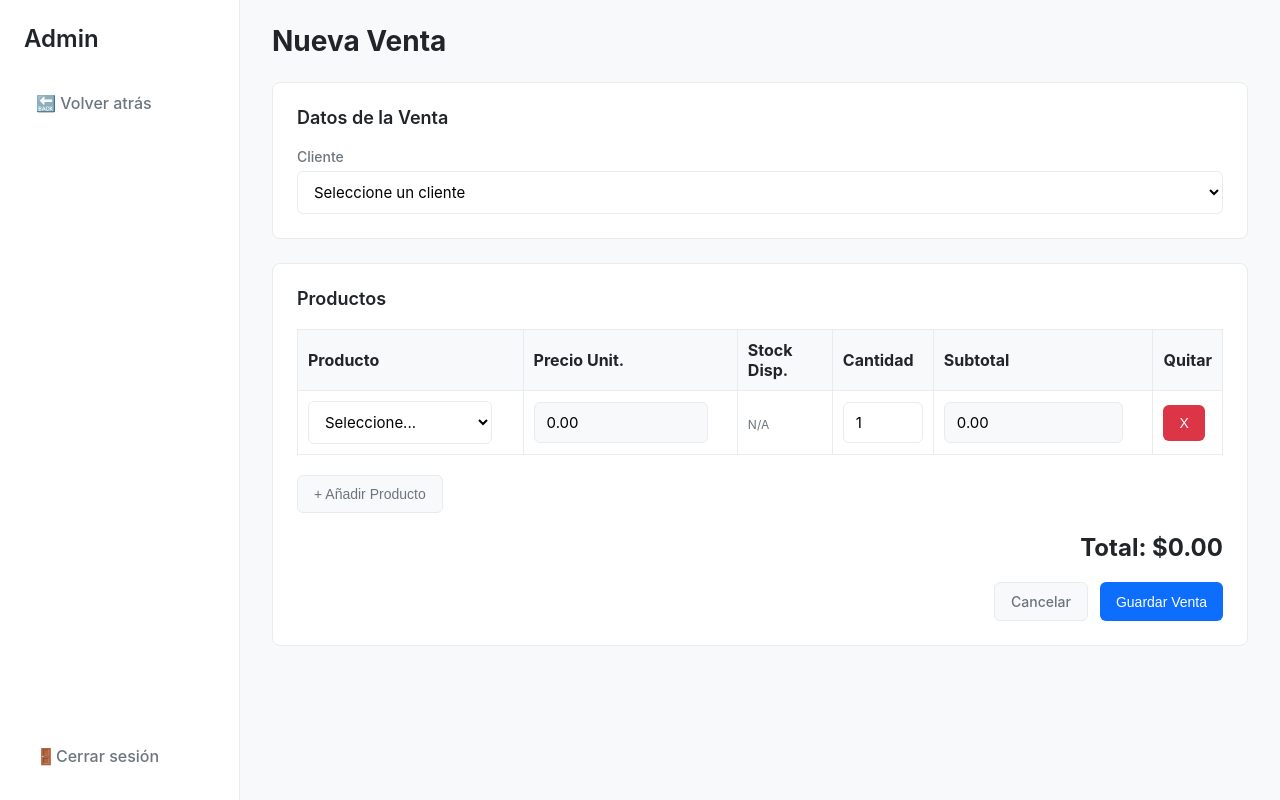
After one commit to iZeroRe/Tecnomundo, a PHP site: page /trabajador/ventas.php in a window 1280 px wide. The commit adds this page. Run offline with PHP 8.4, Linux system fonts and the light colour scheme; the visitor is signed in with stand-in values (Sample User, id 1); data comes from the database, SQL or seed files in the repository.

Commit message:
Ventas + funcionalidades

```diff
--- a/html/trabajador/dashboard.php
+++ b/html/trabajador/dashboard.php
@@ -367,6 +367,7 @@ try {
         <nav class="sidebar-nav">
             <ul>
                 <li><a href="#" class="active"><span>📊</span> Tablero</a></li>
+                                <li><a href="ventas.php"><span>💰</span>Nueva Venta</a></li>
                 <li><a href="../common/ordenes.php"><span>📦</span> Órdenes</a></li>
                 <li><a href="../common/garantias.php"><span>🛡️</span> Garantías</a></li>
             </ul>
@@ -387,7 +388,7 @@ try {
                 <div class="search-bar">
                     <input type="text" placeholder="Buscar orden, cliente, IMEI...">
                 </div>
-                <button class="btn-primary">+ Nueva orden</button>
+                               <a href="../admin/nueva_orden.php" class="btn-primary">+ Nueva orden</a>
             </div>
         </header>
 
--- /dev/null
+++ b/html/trabajador/ventas.php
@@ -0,0 +1,307 @@
+<?php
+session_start();
+require '../config/conexion.php'; // Asegúrate que la ruta a tu conexión es correcta
+
+// --- Bloque de Seguridad ---
+if (!isset($_SESSION['is_logged_in']) || $_SESSION['is_logged_in'] !== true) {
+    header('Location: /login.php');
+    exit;
+}
+
+// --- Fin Bloque de Seguridad ---
+
+// 1. Consultar clientes para el dropdown
+$stmt_clientes = $pdo->query("SELECT id_cliente, nombre, apellido FROM cliente ORDER BY apellido, nombre");
+$clientes = $stmt_clientes->fetchAll(PDO::FETCH_ASSOC);
+
+// 2. Consultar productos para el dropdown Y para JavaScript
+$stmt_productos = $pdo->query("SELECT id_producto, nombre, precio, stock FROM producto WHERE stock > 0 ORDER BY nombre");
+$productos = $stmt_productos->fetchAll(PDO::FETCH_ASSOC);
+
+// 3. Crear un mapa de productos (ID => datos) para que JavaScript pueda usarlos
+$productos_map = [];
+foreach ($productos as $producto) {
+    // Usamos 'precio' y 'stock' como números
+    $productos_map[$producto['id_producto']] = [
+        'nombre' => $producto['nombre'],
+        'precio' => (float) $producto['precio'],
+        'stock' => (int) $producto['stock']
+    ];
+}
+?>
+
+<!DOCTYPE html>
+<html lang="es">
+<head>
+    <meta charset="UTF-8">
+    <meta name="viewport" content="width=device-width, initial-scale-1.0">
+    <title>Nueva Venta</title>
+    <style>
+            :root {
+                  --color-primario: #0d6efd;
+                  --color-fondo: #f8f9fa;
+                  --color-blanco: #ffffff;
+                  --color-texto: #212529;
+                  --color-texto-secundario: #6c757d;
+                  --color-borde: #e9ecef;
+            --color-rojo: #dc3545;
+            }
+            body { font-family: -apple-system, BlinkMacSystemFont, "Segoe UI", Roboto, "Helvetica Neue", Arial, sans-serif; margin: 0; background-color: var(--color-fondo); color: var(--color-texto); display: flex; }
+            .sidebar { width: 240px; background-color: var(--color-blanco); border-right: 1px solid var(--color-borde); height: 100vh; display: flex; flex-direction: column; padding: 24px; box-sizing: border-box; position: fixed; left: 0; top: 0; }
+            .sidebar-header { font-size: 24px; font-weight: 600; margin-bottom: 30px; }
+            .sidebar-nav { flex-grow: 1; }
+            .sidebar-nav ul { list-style: none; padding: 0; margin: 0; }
+            .sidebar-nav li { margin-bottom: 10px; }
+            .sidebar-nav a { text-decoration: none; color: var(--color-texto-secundario); font-weight: 500; display: flex; align-items: center; padding: 10px 12px; border-radius: 6px; transition: background-color 0.2s, color 0.2s; }
+            .sidebar-nav a:hover { background-color: var(--color-fondo); color: var(--color-texto); }
+            .sidebar-nav a.active { background-color: #e7f1ff; color: var(--color-primario); font-weight: 600; }
+            .sidebar-nav a span { margin-right: 12px; font-size: 20px; }
+            .sidebar-footer a { text-decoration: none; color: var(--color-texto-secundario); font-weight: 500; display: flex; align-items: center; padding: 10px 12px; }
+            .main-content { margin-left: 240px; flex-grow: 1; padding: 24px 32px; }
+            .main-header h1 { font-size: 28px; margin: 0; margin-bottom: 24px; }
+            .card { background-color: var(--color-blanco); border: 1px solid var(--color-borde); border-radius: 8px; padding: 24px; }
+            .card-header { font-size: 18px; font-weight: 600; margin: 0 0 20px 0; }
+            .form-grid { display: grid; grid-template-columns: 1fr; gap: 20px; }
+        .form-group { display: flex; flex-direction: column; }
+            .form-group label { display: block; font-weight: 500; color: var(--color-texto-secundario); margin-bottom: 6px; font-size: 14px; }
+         .form-control { width: 100%; padding: 10px 12px; border: 1px solid var(--color-borde); border-radius: 6px; font-size: 15px; box-sizing: border-box; transition: border-color 0.2s, box-shadow 0.2s; font-family: inherit; background-color: var(--color-blanco); }
+            .form-control:focus { outline: none; border-color: var(--color-primario); box-shadow: 0 0 0 3px rgba(13, 110, 253, 0.25); }
+        .form-control[readonly] { background-color: var(--color-fondo); }
+        .form-actions { display: flex; justify-content: flex-end; gap: 12px; margin-top: 20px; }
+            .btn { border: none; padding: 10px 16px; border-radius: 6px; font-weight: 500; cursor: pointer; font-size: 14px; text-decoration: none; transition: background-color 0.2s, color 0.2s; }
+            .btn-primary { background-color: var(--color-primario); color: var(--color-blanco); }
+            .btn-primary:hover { background-color: #0b5ed7; }
+            .btn-secondary { background-color: var(--color-fondo); color: var(--color-texto-secundario); border: 1px solid var(--color-borde); }
+            .btn-secondary:hover { background-color: var(--color-borde); }
+        .btn-danger { background-color: var(--color-rojo); color: var(--color-blanco); }
+        .btn-danger:hover { background-color: #c82333; }
+
+        /* Estilos de la tabla de productos */
+        .products-table { width: 100%; border-collapse: collapse; margin-top: 20px; }
+        .products-table th, .products-table td { padding: 10px; border: 1px solid var(--color-borde); text-align: left; }
+        .products-table th { background-color: var(--color-fondo); }
+        .products-table td { background-color: var(--color-blanco); }
+        .products-table .form-control { width: 90%; }
+        .products-table .input-cantidad { width: 80px; }
+        .products-table .stock-info { font-size: 12px; color: var(--color-texto-secundario); }
+        .products-table .stock-error { color: var(--color-rojo); font-weight: bold; }
+
+        .total-section { text-align: right; margin-top: 20px; }
+        .total-section h3 { font-size: 24px; color: var(--color-texto); margin: 0; }
+    </style>
+</head>
+<body>
+
+    <aside class="sidebar">
+        <div class="sidebar-header">Admin</div>
+         <nav class="sidebar-nav">
+            <ul>
+                <li><a href="javascript:history.back()">🔙 Volver atrás</a></li>
+
+            </ul>
+        </nav>
+        <div class="sidebar-footer">
+            <a href="/controllers/logout.php"><span>🚪</span> Cerrar sesión</a>
+        </div>
+    </aside>
+
+    <main class="main-content">
+        <header class="main-header">
+            <h1>Nueva Venta</h1>
+        </header>
+
+        <form action="venta_guardar.php" method="POST" id="form-venta">
+            <div class="card">
+                <h2 class="card-header">Datos de la Venta</h2>
+                <div class="form-grid">
+                    <div class="form-group">
+                        <label for="id_cliente">Cliente</label>
+                        <select id="id_cliente" name="id_cliente" class="form-control" required>
+                            <option value="" disabled selected>Seleccione un cliente</option>
+                            <?php foreach ($clientes as $cliente): ?>
+                                <option value="<?php echo $cliente['id_cliente']; ?>">
+                                    <?php echo htmlspecialchars($cliente['apellido'] . ', ' . $cliente['nombre']); ?>
+                                </option>
+                            <?php endforeach; ?>
+                        </select>
+                    </div>
+                </div>
+            </div>
+
+            <div class="card" style="margin-top: 24px;">
+                <h2 class="card-header">Productos</h2>
+                <table class="products-table">
+                    <thead>
+                        <tr>
+                            <th>Producto</th>
+                            <th>Precio Unit.</th>
+                            <th>Stock Disp.</th>
+                            <th>Cantidad</th>
+                            <th>Subtotal</th>
+                            <th>Quitar</th>
+                        </tr>
+                    </thead>
+                    <tbody id="productos-tbody">
+                        </tbody>
+                </table>
+                <button type="button" id="btn-add-producto" class="btn btn-secondary" style="margin-top: 20px;">+ Añadir Producto</button>
+
+                <div class="total-section">
+                    <h3>Total: $<span id="total-display">0.00</span></h3>
+                    <input type="hidden" name="total" id="total-hidden-input">
+                </div>
+
+                <div class="form-actions" style="margin-top: 20px;">
+                    <a href="ventas.php" class="btn btn-secondary">Cancelar</a>
+                    <button type="submit" class="btn btn-primary">Guardar Venta</button>
+                </div>
+            </div>
+        </form>
+    </main>
+
+    <script>
+        // 1. Pasar los datos de productos de PHP a JavaScript
+        const productosData = <?php echo json_encode($productos_map); ?>;
+
+        // 2. Elementos del DOM
+        const btnAddProducto = document.getElementById('btn-add-producto');
+        const productosTbody = document.getElementById('productos-tbody');
+        const totalDisplay = document.getElementById('total-display');
+        const totalHiddenInput = document.getElementById('total-hidden-input');
+        const formVenta = document.getElementById('form-venta');
+
+        // 3. Función para agregar una nueva fila de producto
+        function agregarFila() {
+            const tr = document.createElement('tr');
+            tr.innerHTML = `
+                <td>
+                    <select name="id_producto[]" class="form-control" required>
+                        <option value="" disabled selected>Seleccione...</option>
+                        <?php foreach ($productos as $producto): ?>
+                            <option value="<?php echo $producto['id_producto']; ?>">
+                                <?php echo htmlspecialchars($producto['nombre']); ?>
+                            </option>
+                        <?php endforeach; ?>
+                    </select>
+                </td>
+                <td>
+                    <input type="text" name="precio_unitario[]" class="form-control" readonly value="0.00">
+                </td>
+                <td>
+                    <span class="stock-info">N/A</span>
+                </td>
+                <td>
+                    <input type="number" name="cantidad[]" class="form-control input-cantidad" value="1" min="1" required>
+                </td>
+                <td>
+                    <input type="text" name="subtotal[]" class="form-control" readonly value="0.00">
+                </td>
+                <td>
+                    <button type="button" class="btn btn-danger btn-remove">X</button>
+                </td>
+            `;
+            productosTbody.appendChild(tr);
+        }
+
+        // 4. Función para recalcular todo
+        function recalcular() {
+            let granTotal = 0;
+            let stockValido = true;
+
+            productosTbody.querySelectorAll('tr').forEach(tr => {
+                const selectProducto = tr.querySelector('select[name="id_producto[]"]');
+                const inputCantidad = tr.querySelector('input[name="cantidad[]"]');
+                const inputPrecio = tr.querySelector('input[name="precio_unitario[]"]');
+                const inputSubtotal = tr.querySelector('input[name="subtotal[]"]');
+                const spanStock = tr.querySelector('.stock-info');
+
+                const idProducto = selectProducto.value;
+                let cantidad = parseInt(inputCantidad.value) || 0;
+
+                if (idProducto && productosData[idProducto]) {
+                    const producto = productosData[idProducto];
+
+                    // Actualizar campos de la fila
+                    inputPrecio.value = producto.precio.toFixed(2);
+                    spanStock.textContent = `${producto.stock} en stock`;
+                    spanStock.classList.remove('stock-error');
+
+                    // Validar stock
+                    if (cantidad > producto.stock) {
+                        spanStock.textContent = `¡Solo hay ${producto.stock}!`;
+                        spanStock.classList.add('stock-error');
+                        inputCantidad.value = producto.stock; // Corregir cantidad
+                        cantidad = producto.stock;
+                        stockValido = false;
+                    }
+
+                    const subtotal = producto.precio * cantidad;
+                    inputSubtotal.value = subtotal.toFixed(2);
+                    granTotal += subtotal;
+
+                } else {
+                    // Si no hay producto seleccionado
+                    inputPrecio.value = "0.00";
+                    spanStock.textContent = "N/A";
+                    inputSubtotal.value = "0.00";
+                }
+            });
+
+            // Actualizar el total general
+            totalDisplay.textContent = granTotal.toFixed(2);
+            totalHiddenInput.value = granTotal.toFixed(2);
+        }
+
+        // 5. Event Listeners
+
+        // Al hacer clic en "+ Añadir Producto"
+        btnAddProducto.addEventListener('click', agregarFila);
+
+        // Al cambiar algo en la tabla (producto seleccionado, cantidad, o borrar)
+        productosTbody.addEventListener('change', (e) => {
+            // Si se cambió un <select> de producto o una <input> de cantidad
+            if (e.target.tagName === 'SELECT' || e.target.tagName === 'INPUT') {
+                recalcular();
+            }
+        });
+
+        // Usar 'input' para que recalcule mientras se teclea la cantidad
+        productosTbody.addEventListener('input', (e) => {
+            if (e.target.tagName === 'INPUT') {
+                recalcular();
+            }
+        });
+
+        // Al hacer clic en un botón "Quitar"
+        productosTbody.addEventListener('click', (e) => {
+            if (e.target.classList.contains('btn-remove')) {
+                e.target.closest('tr').remove();
+                recalcular();
+            }
+        });
+
+        // Al enviar el formulario
+        formVenta.addEventListener('submit', (e) => {
+            if (productosTbody.rows.length === 0) {
+                alert('Debe agregar al menos un producto a la venta.');
+                e.preventDefault(); // Detener el envío
+                return;
+            }
+
+            // Re-validar stock antes de enviar
+            recalcular();
+            const hayErroresStock = productosTbody.querySelector('.stock-error');
+            if(hayErroresStock) {
+                 alert('Revise las cantidades. Hay productos que superan el stock disponible.');
+                 e.preventDefault(); // Detener el envío
+                 return;
+            }
+        });
+
+        // 6. Agregar una fila al cargar la página
+        agregarFila();
+
+    </script>
+
+</body>
+</html>
```
